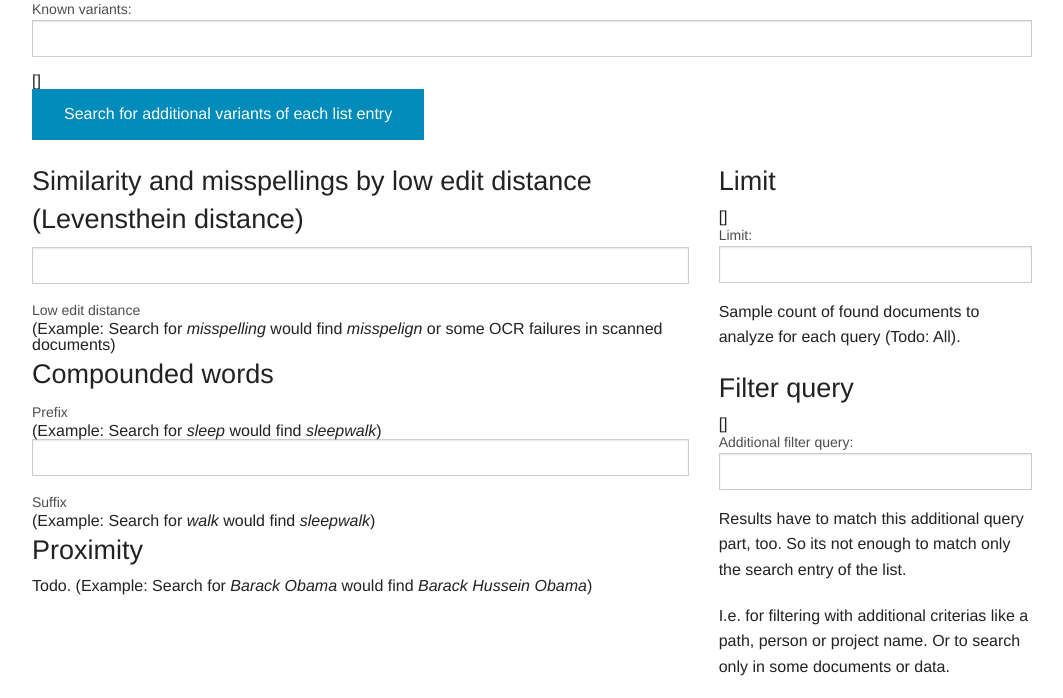
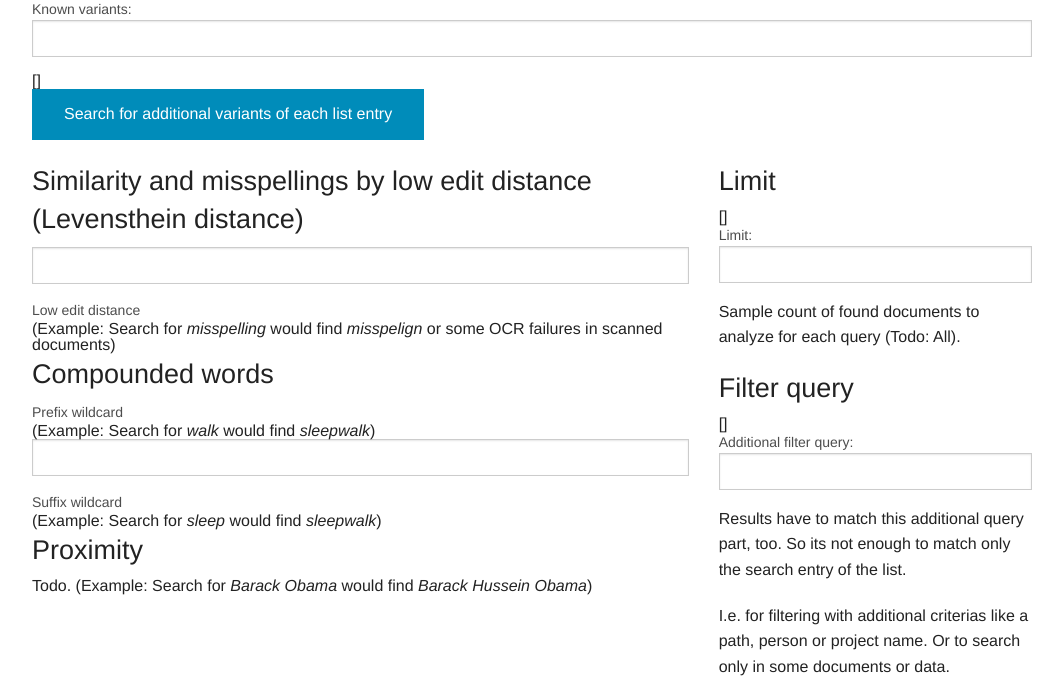
Before and after one commit to opensemanticsearch/open-semantic-search-apps, a Django app: template src/morphology/templates/morphology_index.html in a window 1280 px wide. Shown: the part 74-772 px from the top of the page, without its empty margins (108-1171 px from the left). Run offline with Django 3.2, Linux system fonts and the light colour scheme; the template is opened without the code that fills it, so the values that code supplies are empty, except form fields; tables that the repository leaves empty hold one stand-in row (values such as "Sample post"); form fields are guessed from the names that the template uses.

Commit message:
Switch examples, since unknown suffixes and prefixes are searched, not the concept as suffix or prefix

```diff
--- a/src/morphology/templates/morphology_index.html
+++ b/src/morphology/templates/morphology_index.html
@@ -148,14 +148,14 @@ This aggregate is result of all following search operations:
 
 		<div>
         {{ form.prefix }}
-        <label for="prefix">Prefix</label>
-        (Example: Search for <i>sleep</i> would find <i>sleepwalk</i>)
+        <label for="prefix">Prefix wildcard</label>
+        (Example: Search for <i>walk</i> would find <i>sleepwalk</i>)
 
       </div>
 		<div>
         {{ form.suffix }}
-        <label for="suffix">Suffix</label>
-        (Example: Search for <i>walk</i> would find <i>sleepwalk</i>)
+        <label for="suffix">Suffix wildcard</label>
+        (Example: Search for <i>sleep</i> would find <i>sleepwalk</i>)
       </div>
 
 <h3>Proximity</h3>
```
